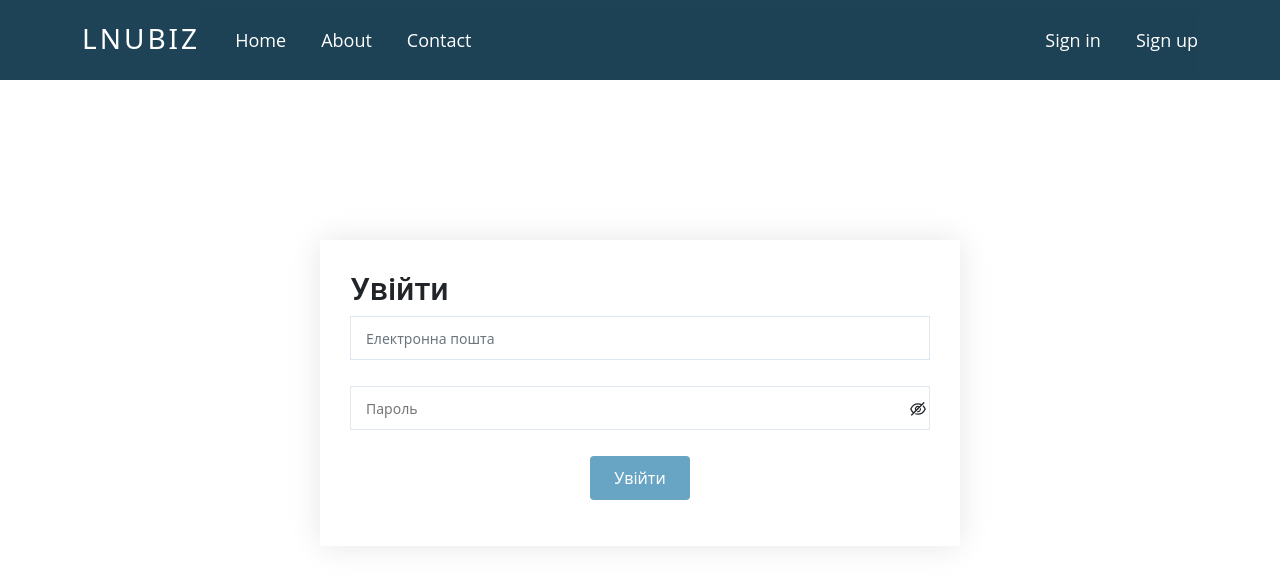
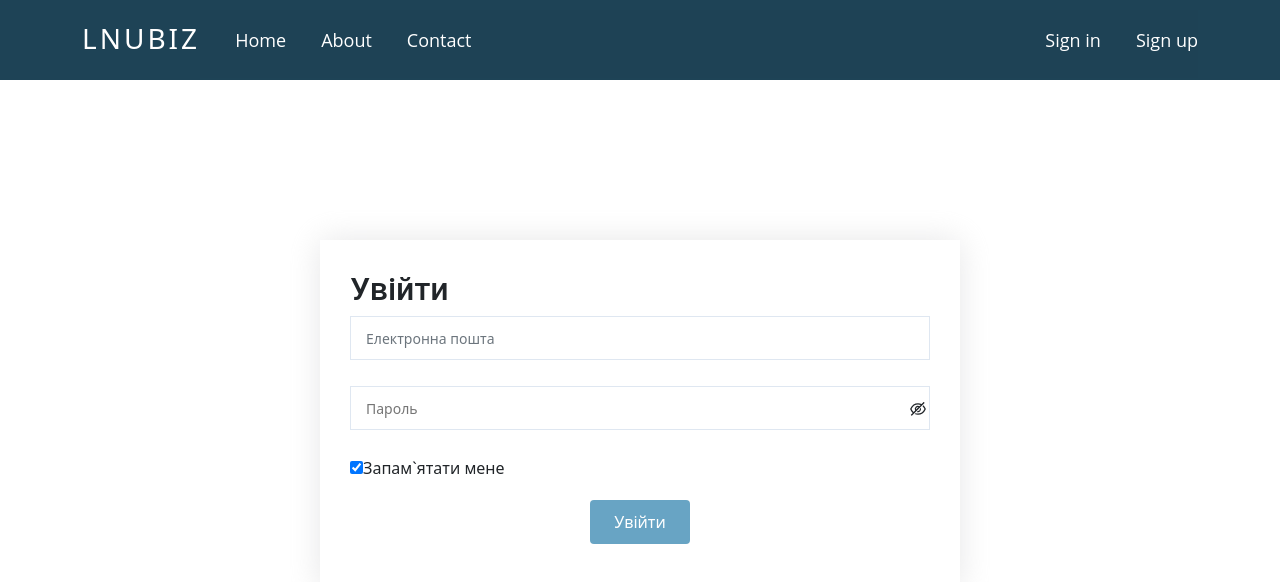
Before and after one commit to olga210500/LNUfrontend, a React (Create React App) app: page /signin in a window 1280 px wide. Shown: the top 582 px of the page. Built offline with nearby package versions, Linux system fonts and the light colour scheme.

Commit message:
Add rememberMe checkbox

```diff
--- a/src/pages/Signin/Signin.tsx
+++ b/src/pages/Signin/Signin.tsx
@@ -1,10 +1,10 @@
 import React, {useState} from "react";
-import {Form, Input} from 'antd';
+import {Checkbox, Form, Input} from 'antd';
 import Navibar from "../../components/Navibar";
 import "../../styles/style.css";
 import jwt from 'jwt-decode';
-import { connect } from "react-redux";
-import { fetchUser} from "../../actions/userActions";
+import {connect} from "react-redux";
+import {fetchUser} from "../../actions/userActions";
 import SubmitButton from "../../components/submitButton";
 import {emptyInput, minLength} from "../../components/Notifications/Messages";
 import {checkEmail} from "../Signup/verification";
@@ -66,6 +66,11 @@ const Signin = (props: Props) => {
                     <Form.Item name="Password" className="mb-3" rules={validationSchema.Password}>
                       <Input.Password visibilityToggle={true} className="form-control" placeholder="Пароль" />
                     </Form.Item>
+                <div className="rememberMeContainer">
+                  <Form.Item name="RememberMe" valuePropName="checked">
+                    <Checkbox className="RememberMe">Запам`ятати мене</Checkbox>
+                  </Form.Item>
+                </div>
                 <Form.Item>
                   <SubmitButton title="Увійти" loading={!available}/>
                 </Form.Item>
--- a/src/styles/style.css
+++ b/src/styles/style.css
@@ -436,7 +436,7 @@ input[type="radio"] {
   text-decoration: underline;
 }
 
-.GoogleFacebookLogin{
+.rememberMeContainer{
   display: flex;
   justify-content: space-between;
   margin-bottom: 20px;
@@ -451,18 +451,19 @@ input[type="radio"] {
 }
 
 .socialImg{
-  height: 25px;
+  height: 15px;
   width: auto;
-  margin-left: -4px;
+  margin-left: -1px;
 }
 
 #googleBtn{
+  margin-top: 20px;
   background-color: rgb(222, 78, 59);
-  padding: 7px 7px;
+  padding: 4px;
 }
 
 #googleBtn:hover{
-  background-color: rgba(222, 78, 59, 0.9);
+  background-color: rgba(222, 78, 59, 0.85);
 }
 
 #imgSpanGoogle{
@@ -515,7 +516,7 @@ page[size="A4"] {
 }
 .pageBody p{
   font-family: 'Times New Roman';
-  font-size: 14;
+  font-size: 14px;
 }
 .space{
   flex-grow: 5;
```
